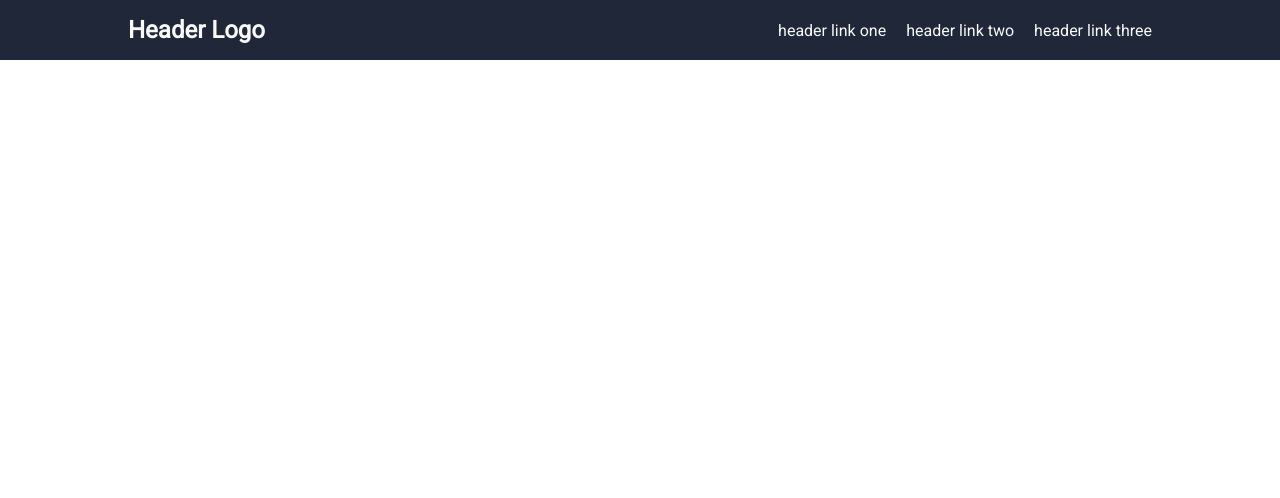
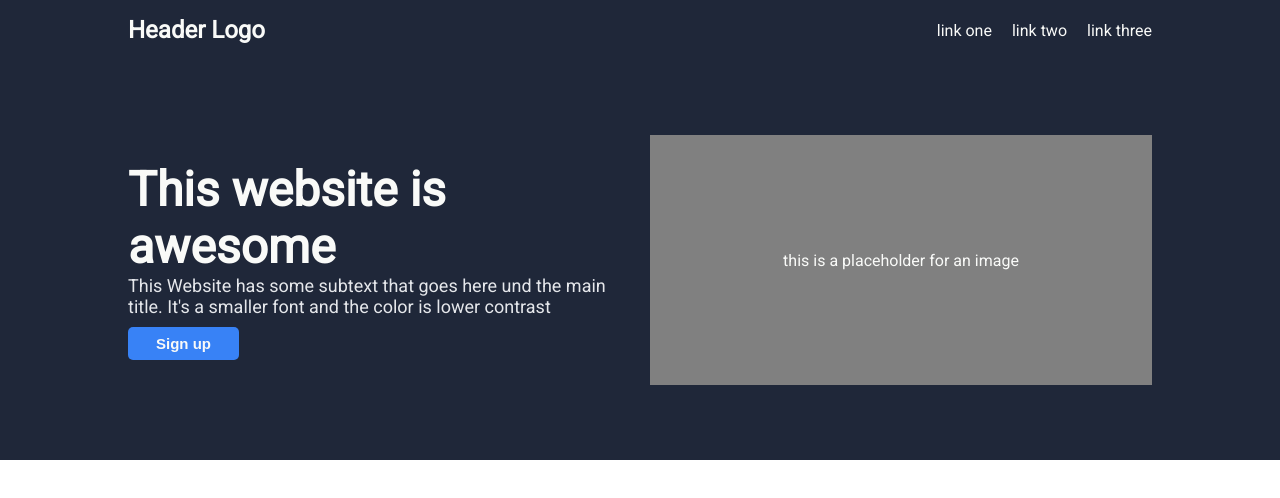
Before and after one commit to wanjaclodt/Odin-Landing-Page-Exercise, a plain HTML site: page index.html in a window 1280 px wide. Drawn offline with Linux system fonts and the light colour scheme.

Commit message:
Arrange first section inluding title and cover

```diff
--- a/index.html
+++ b/index.html
@@ -15,13 +15,25 @@
         <div class="logo">Header Logo</div>
         <div class="nav">
             <ul>
-                <li>header link one</li>
-                <li>header link two</li>
-                <li>header link three</li>
+                <li>link one</li>
+                <li>link two</li>
+                <li>link three</li>
             </ul>
         </div>
     </div>
 
+    <div class="section">
+        <div class="one">
+            <div class="title">
+                <h1>This website is awesome</h1>
+                <p>This Website has some subtext that goes here und the main title. It's a smaller font and the color is lower contrast</p>
+                <button>Sign up</button>
+            </div>
+            <div class="cover">
+                <p>this is a placeholder for an image</p>
+            </div>
+        </div>
+    </div>
+</body>
 
-</body>
 </html>
--- a/style.css
+++ b/style.css
@@ -1,9 +1,11 @@
-
-
 * {
     box-sizing: border-box;
     margin: 0;
     padding: 0;
+}
+
+body {
+    font-family: 'Roboto', sans-serif;
 }
 
 .header {
@@ -12,19 +14,72 @@
     background: #1F2739;
     height: 60px;
     align-items: center;
-    font-family: 'Roboto', sans-serif;
     color: #f9faf8;
 }
 
 .header .logo {
     font-size: 24px;
     font-weight: bold;
-    margin: 10vw;
+    margin-left: 10vw;
+    flex-shrink: 0;
+    margin-right: 15px;
 }
 
 .nav ul {
     display: flex;
     list-style: none;
     gap: 20px;
-    margin: 10vw;
+    margin-right: 10vw;
 }
+
+.section {
+    height: 400px;
+    display: flex;
+}
+
+.section .one {
+    display: flex;
+    align-items: center;
+    justify-content: center;
+    flex: 1;
+    gap: 20px;
+    background: #1F2739;
+}
+
+.title {
+    flex: 1;
+    margin-left: 10vw;
+    color: #f9faf8;
+}
+
+.title h1 {
+    font-size: 48px;
+    font-weight: bolder;
+}
+
+.title p {
+    font-size: 18px;
+    color: #e5e7eb;
+}
+
+button {
+    color: #f9faf8;
+    font-size: 15px;
+    background-color: #3882f6;
+    margin-top: 10px;
+    padding: 8px 28px;
+    font-weight: 900;
+    border-style: none;
+    border-radius: 5px;
+}
+
+.cover {
+    display: flex;
+    flex: 1;
+    background: gray;
+    height: 250px;
+    color: #f9faf8;
+    align-items: center;
+    justify-content: center;
+    margin-right: 10vw;
+}
```
